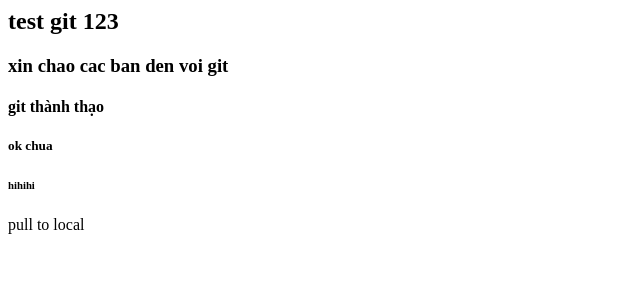
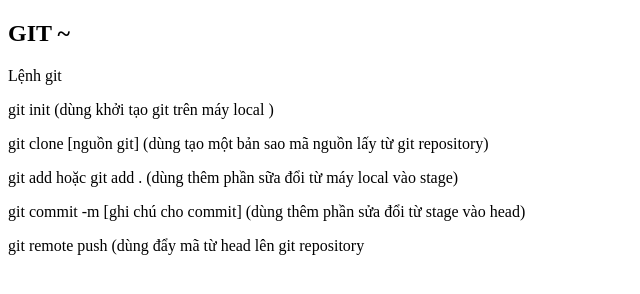
Before and after one commit to codetql/test_git, a plain HTML site: page index.html in a window 1280 px wide. Shown: the whole page, without its empty margins (0-640 px from the left). Drawn offline with Linux system fonts and the light colour scheme.

Commit message:
Update index.html

```diff
--- a/index.html
+++ b/index.html
@@ -1,7 +1,23 @@
-<h2>test git 123</h2>
-<h3>xin chao cac ban den voi git</h3>
-<h4>git thành thạo</h4>
-<h5>ok chua</h5>
-<h6> hihihi </h6>
+<!DOCTYPE html>
+<html lang="en">
 
-<html> pull to local </html>
+<head>
+    <meta charset="UTF-8">
+    <meta name="viewport" content="width=device-width, initial-scale=1.0">
+    <title>web codetql</title>
+</head>
+
+<body>
+    <h2>GIT ~ </h2>
+
+    <p>Lệnh git</p>
+    <p>git init (dùng khởi tạo git trên máy local )</p>
+    <p>git clone [nguồn git] (dùng tạo một bản sao mã nguồn lấy từ git repository)</p>
+    <p>git add hoặc git add . (dùng thêm phần sữa đổi từ máy local vào stage)</p>
+    <p>git commit -m [ghi chú cho commit] (dùng thêm phần sửa đổi từ stage vào head)</p>
+    <p>git remote push (dùng đẩy mã từ head lên git repository</p>
+
+
+</body>
+
+</html>
```
